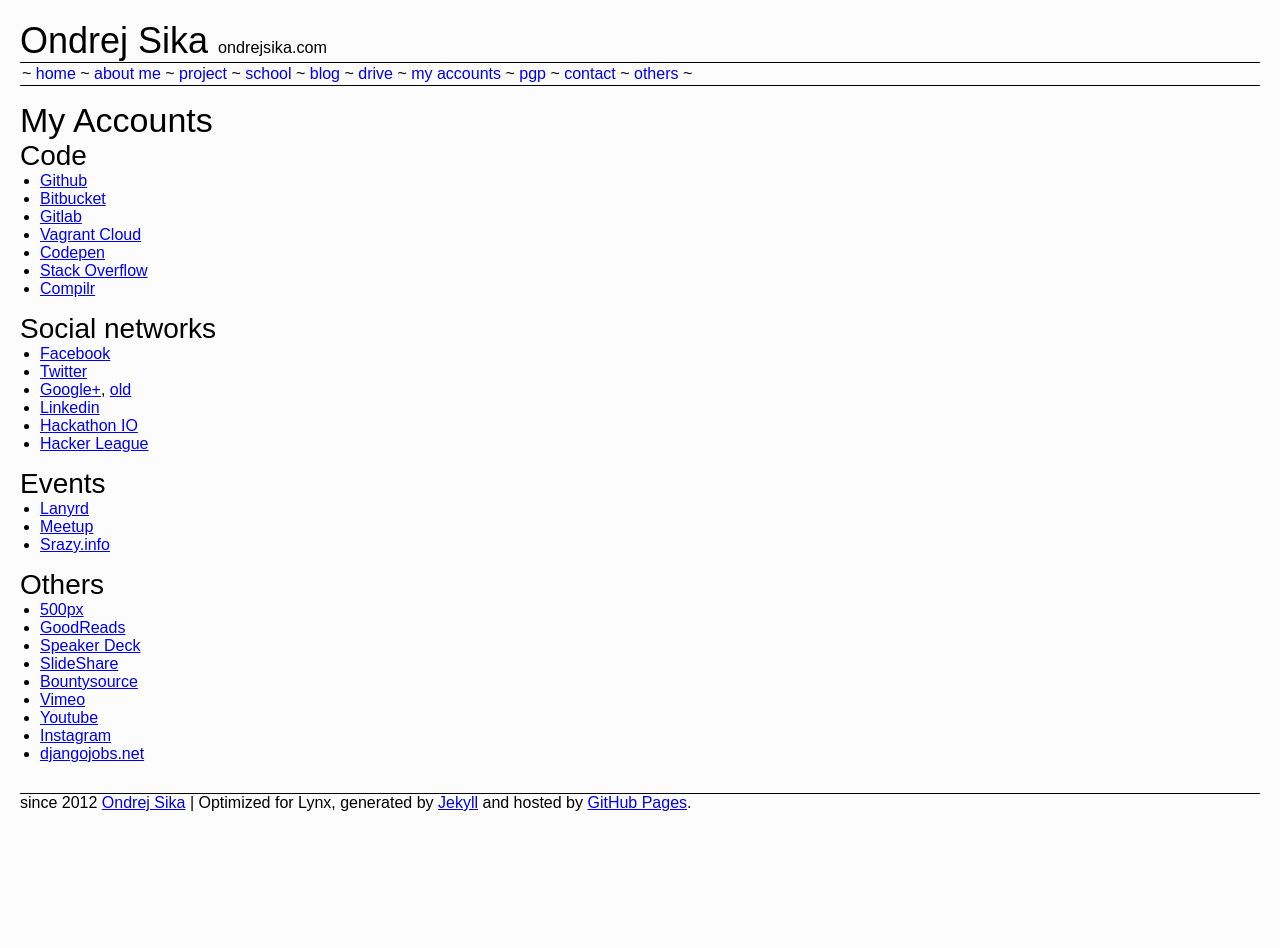
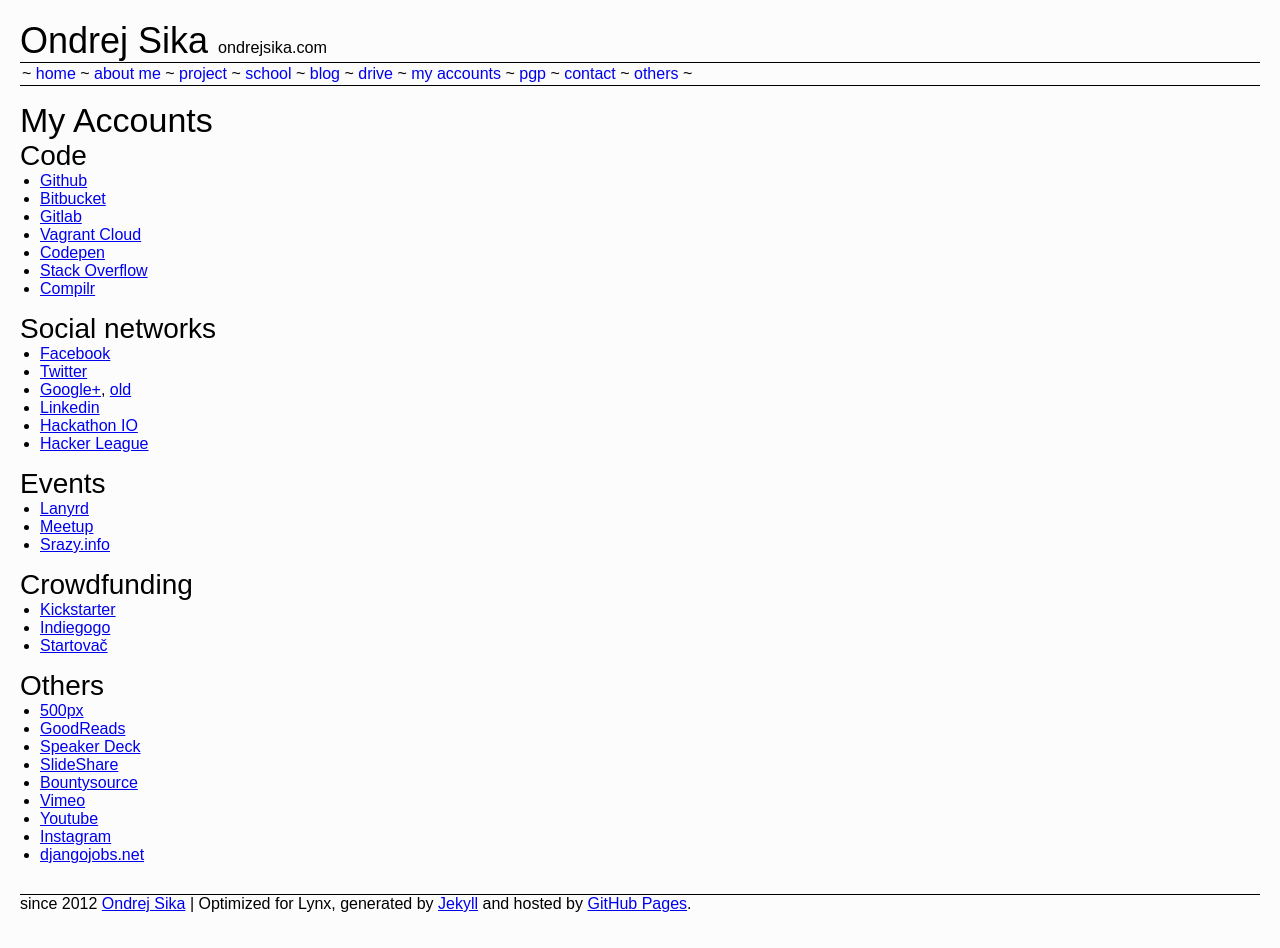
Before and after one commit to ondrejsika/ondrejsika.com, a Jekyll site: the page built from my-accounts.md, in a window 1280 px wide. Built offline with Jekyll 4.4.1, drawn with Linux system fonts in a browser that asks for light colours; Markdown is read by kramdown in place of the engine named in the settings; comment, search, counter and statistics services are not loaded; before the commit the page ends 900 px from its top, so only the background shows below that.

Commit message:
add crowdfundings to my accounts

```diff
--- a/my-accounts.md
+++ b/my-accounts.md
@@ -34,6 +34,12 @@
 * [Srazy.info](http://srazy.info/lide/ondrej-sika-2)
 
 
+### Crowdfunding
+
+* [Kickstarter](https://www.kickstarter.com/profile/sikaondrej)
+* [Indiegogo](https://www.indiegogo.com/individuals/3569391)
+* [Startovač](https://www.startovac.cz/starteri/profil/1818/)
+
 ### Others
 
 * [500px](http://500px.com/ondrejsika)
```
